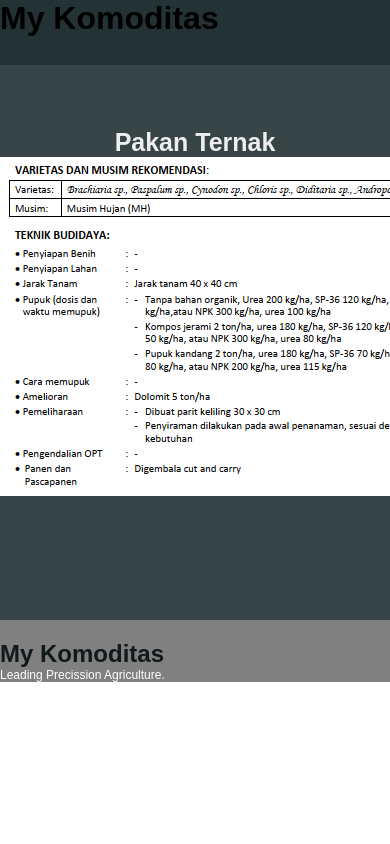
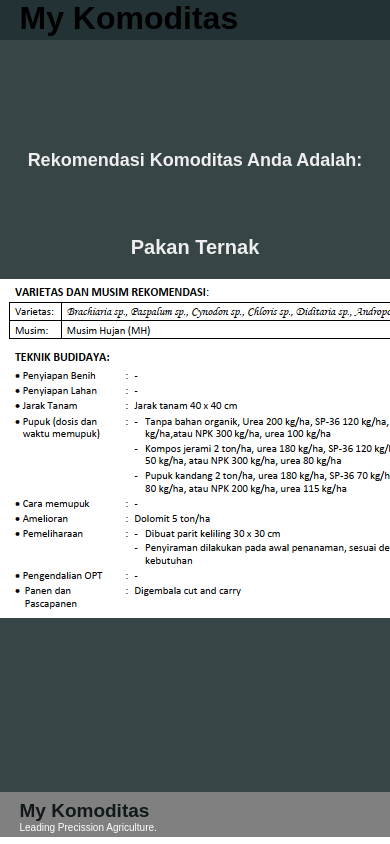
Before and after one commit to erikirfanr/my-komoditas, a Flask app: template templates/index1.html in a window 390 px wide; the page is wider, and only the part inside the window is pictured. Run offline with Flask 2, Linux system fonts and the light colour scheme; the template is opened without the code that fills it, so the values that code supplies are empty; parts of the project's set-up code (start-up, migrations or seed data) failed here and were passed over.

Commit message:
changes
changes

```diff
--- a/static/styles/style1.css
+++ b/static/styles/style1.css
@@ -46,7 +46,7 @@
 }
 
 .container {
-    width: 1200px;
+  width: 100%;
   margin: 0 auto;
 }
 
@@ -64,3 +64,73 @@
   padding-top: 20px;
   background-color: gray;
 }
+
+@media screen and (max-width: 960px) {
+  .header {
+    position: fixed;
+    font-size: 15px;
+  }
+
+  .container {
+    width: 90%;
+  }
+
+  .message-wrapper h3 {
+    font-size: 25px;
+    padding: 80px 0 30px 0;
+  }
+
+  .message-wrapper h1 {
+    padding-bottom: 30px;
+  }
+
+  .message-wrapper img {
+    padding-bottom: 20px;
+    size: auto;
+  }
+
+  .message-wrapper {
+    padding: 100px 0 150px 0;
+  }
+
+}
+
+@media screen and (max-width: 460px) {
+  header {
+    height: 40px;
+  }
+
+  .header {
+    padding-top: 8px;
+    font-size: 12px;
+  }
+
+  footer {
+    height: 45px;
+    padding-top: 8px;
+  }
+
+  footer h1 {
+    font-size: 19px;
+  }
+
+  footer p {
+    font-size: 10px;
+  }
+
+  .message-wrapper h3 {
+    padding-bottom: 40px;
+    padding-top: 50px;
+    font-size: 18px;
+  }
+
+  .message-wrapper h1 {
+    font-size: 20px;
+    padding-bottom: 20px;
+  }
+
+  .message-wrapper img {
+    size: auto;
+    padding-bottom: 20px;
+  }
+}
```
Also changed, not shown: static/styles/style.css (+105 -13 lines). Lines whose indentation alone changed are shown as unchanged.
